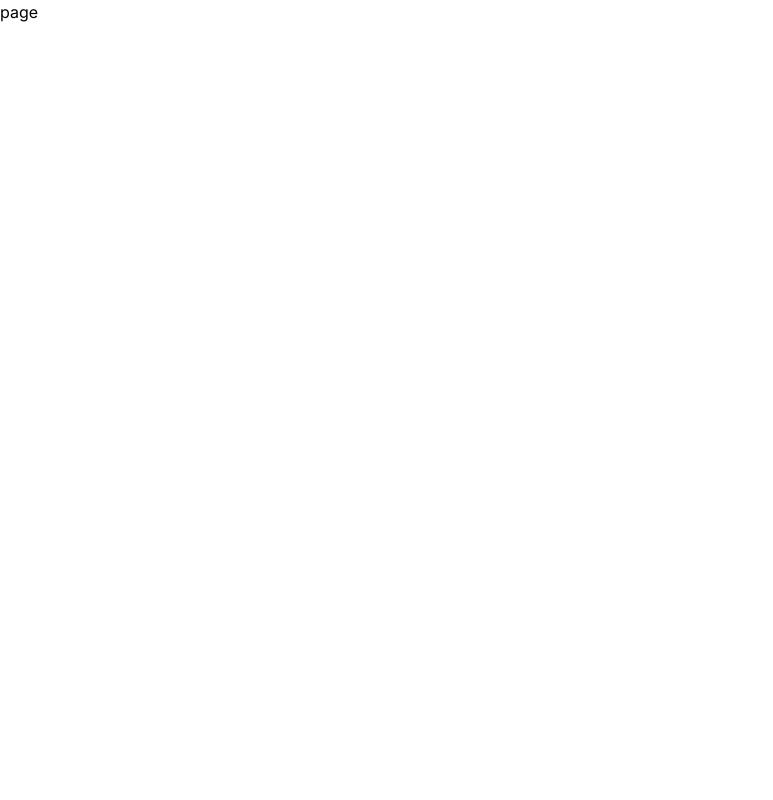
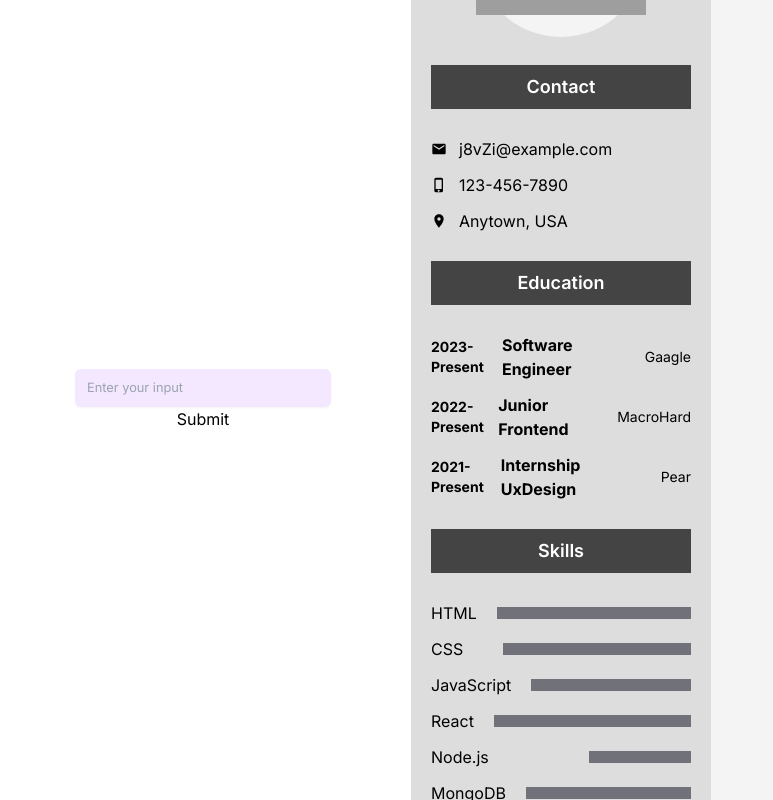
Before and after one commit to marisagdoliveira/careervessel, a Next.js app: page /generator in a window 1280 px wide. Shown: the top 800 px of the page, without its empty margins (0-773 px from the left). Built offline with nearby package versions, Linux system fonts and the light colour scheme; grey boxes are pictures that could not be loaded.

Commit message:
first cv - on going

```diff
--- /dev/null
+++ b/app/components/CVs/Cv1.jsx
@@ -0,0 +1,101 @@
+import React from 'react'
+import { MdEmail, MdLocationOn, MdOutlinePhoneIphone } from "react-icons/md";
+
+const user = {
+    name: 'John Doe',
+    email: 'j8vZi@example.com',
+    phone: '123-456-7890',
+    location: 'Anytown, USA',
+    imgsrc: '/assets/cv1.png'
+}
+
+const gptJson = {
+    education: [
+        {
+            role: 'Software Engineer',
+            company: 'Gaagle',
+            date: '2023-Present',
+        },
+        {
+            role: 'Junior Frontend',
+            company: 'MacroHard',
+            date: '2022-Present',
+        },
+        {
+            role: 'Internship UxDesign',
+            company: 'Pear',
+            date: '2021-Present',
+        },
+    ],
+    skills: [
+        'HTML', 'CSS', 'JavaScript', 'React', 'Node.js', 'MongoDB',
+    ]
+}
+
+
+const Cv1 = (props) => {
+    const colors = props.colors
+    console.log(colors)
+  return (
+    <div className={`w-[794px] h-[1123px] bg-zinc-100`} >
+        <div className='w-[300px] h-[100%] px-5 py-7 flex flex-col gap-7 items-center' style={{backgroundColor: colors.color1}}>
+            <div className="w-[170px] h-[170px] rounded-full bg-zinc-100 flex justify-center items-center">
+                    <img src="/assets/cv1.png"/>
+            </div>
+            <h1 className='text-white p-2 w-full text-lg font-semibold text-center' style={{backgroundColor: colors.color2}}>Contact</h1>
+            <Contact/>
+            <h1 className='text-white p-2 w-full text-lg font-semibold text-center' style={{backgroundColor: colors.color2}}>Education</h1>
+            <Education />
+            <h1 className='text-white p-2 w-full text-lg font-semibold text-center' style={{backgroundColor: colors.color2}}>Skills</h1>
+            <Skills />
+        </div>
+        <div>
+
+        </div>
+    </div>
+  )
+}
+
+export default Cv1
+
+const Contact = () => {
+    return <div className='flex flex-col gap-3 w-[100%]'>
+                <div className='flex items-center space-between gap-3'>
+                    <MdEmail/>
+                    <p>{user.email}</p>
+                </div>
+                <div className='flex items-center space-between gap-3'>
+                <MdOutlinePhoneIphone/>
+                    <p>{user.phone}</p>
+                </div>
+                <div className='flex items-center space-between gap-3'>
+                    <MdLocationOn/>
+                    <p>{user.location}</p>
+                </div>
+    </div>
+}
+
+const Education = () => {
+    return <div className='flex flex-col gap-3 w-[100%]'>
+        {gptJson.education.map((education) => {
+            return <div className='flex items-center space-between gap-1 w-[100%] text-left'>
+                <p className='font-bold text-sm '>{education.date}</p>
+                <p className='font-bold ml-[-25px]'>{education.role}</p>
+                <p className='text-sm text-right'>{education.company}</p>
+
+            </div>
+        })}
+    </div>
+}
+const Skills = () => {
+    return <div className='flex flex-col gap-3 w-[100%]'>
+        {gptJson.skills.map((skill, key) => {
+            return <div key={key} className={`w-[100%] flex items-center space-between gap-${key*5} text-left`} >
+                <p className='text-left mr-5'>{skill}</p>
+                    <div className='w-full h-3 bg-zinc-500'>
+
+                    </div>
+                </div>
+        })}
+    </div>
+}
--- a/app/generator/page.jsx
+++ b/app/generator/page.jsx
@@ -1,8 +1,38 @@
-import React from 'react'
+'use client'
+
+import React, { useState } from 'react'
+import Cv1 from '../components/CVs/Cv1';
 
 const page = () => {
+    const [inputValue, setInputValue] = useState("");
+    const [colors, setColors] = useState({color1: "#dddddd", color2: "#444444"});
+
+  const handleSubmit = (event) => {
+    event.preventDefault();
+    // Handle form submission logic here
+    console.log("Form submitted:", inputValue);
+  };
+
+  const handleInputChange = (event) => {
+    setInputValue(event.target.value);
+  };
   return (
-    <div>page</div>
+    <div className='flex justify-center items-center h-screen gap-20'>
+    <div className=''>
+    <form onSubmit={handleSubmit} className='flex flex-col'>
+      <input
+        type="text"
+        value={inputValue}
+        onChange={handleInputChange}
+        placeholder="Enter your input"
+      />
+      <button type="submit">Submit</button>
+    </form>
+    </div>
+    <div>
+        <Cv1 colors={colors}/>
+    </div>
+    </div>
   )
 }
 
--- a/package.json
+++ b/package.json
@@ -15,7 +15,8 @@
     "next": "^14.2.3",
     "next-auth": "^4.24.7",
     "react": "^18",
-    "react-dom": "^18"
+    "react-dom": "^18",
+    "react-icons": "^5.2.1"
   },
   "devDependencies": {
     "babel-install": "2.1.0",
```
Also changed, not shown: 1 other file (tests, documents, lock files or other folders).
